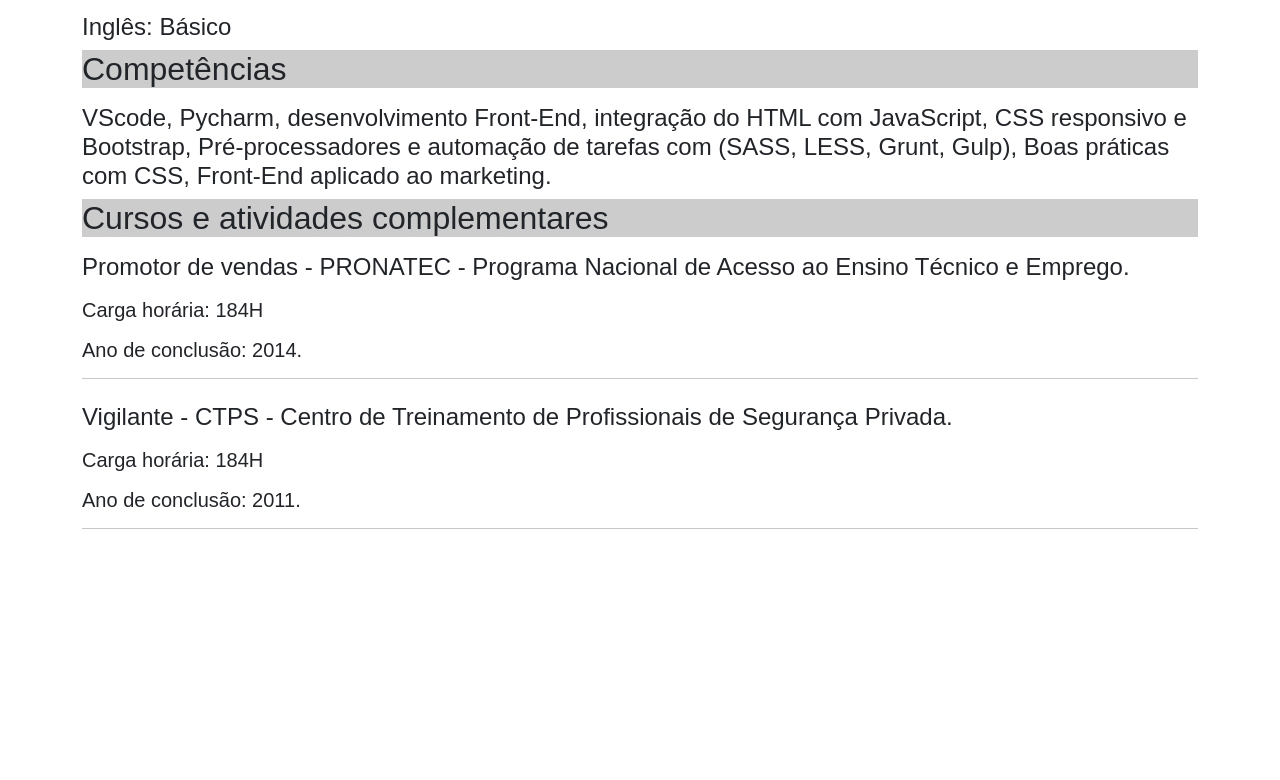
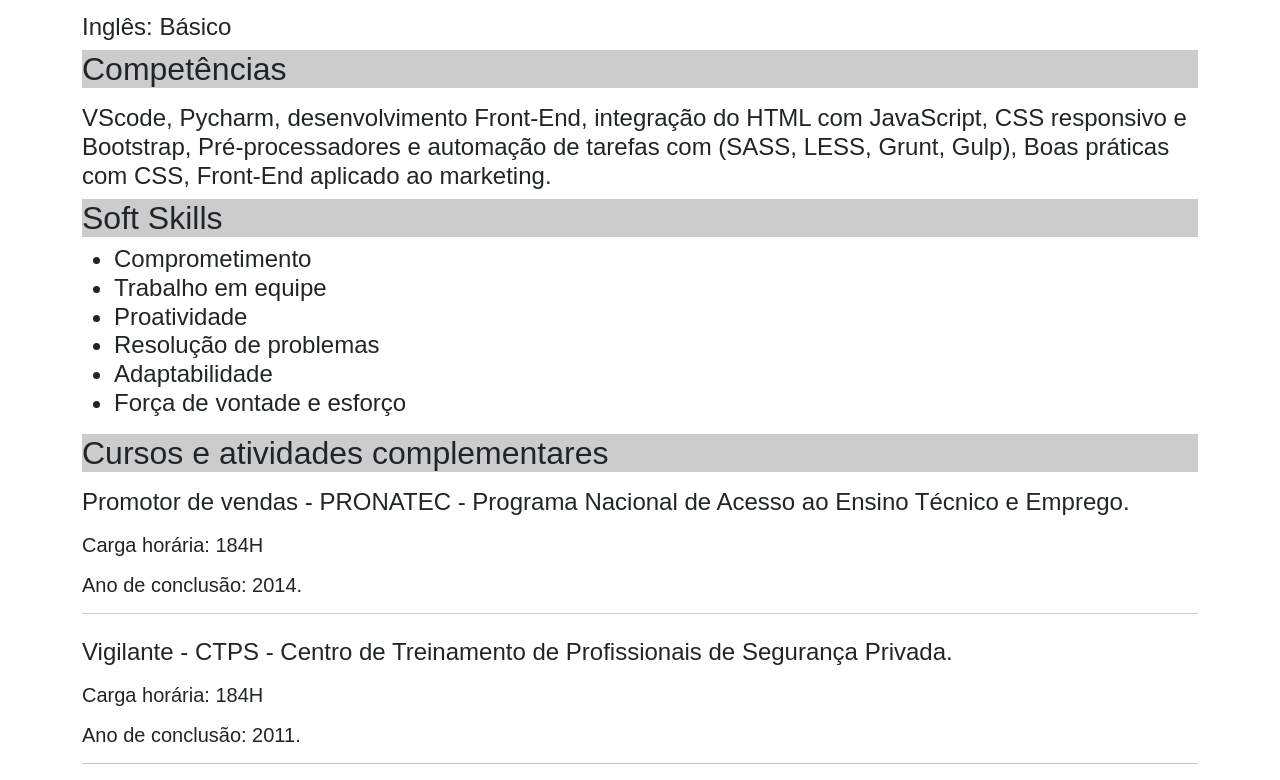
Before and after one commit to goorilas/Curriculo, a website: page index.html in a window 1280 px wide. Shown: the part 1158-1938 px from the top of the page. Before the commit the page ends 1703 px from the top, so only its background shows below. Drawn offline with nearby package versions, Linux system fonts and the light colour scheme.

Commit message:
implementando soft skill

```diff
--- a/index.html
+++ b/index.html
@@ -121,6 +121,21 @@
             marketing.</h4>
     </div>
     <div class="cabecalhos">
+        <h2>Soft Skills</h2>
+    </div>
+    <div>
+        <h4>
+            <ul>
+                <li>Comprometimento</li>
+                <li>Trabalho em equipe</li>
+                <li>Proatividade</li>
+                <li>Resolução de problemas</li>
+                <li>Adaptabilidade</li>
+                <li>Força de vontade e esforço</li>
+            </ul>
+        </h4>
+    </div>
+    <div class="cabecalhos">
         <h2>Cursos e atividades complementares</h2>
     </div>
     <div>
```
